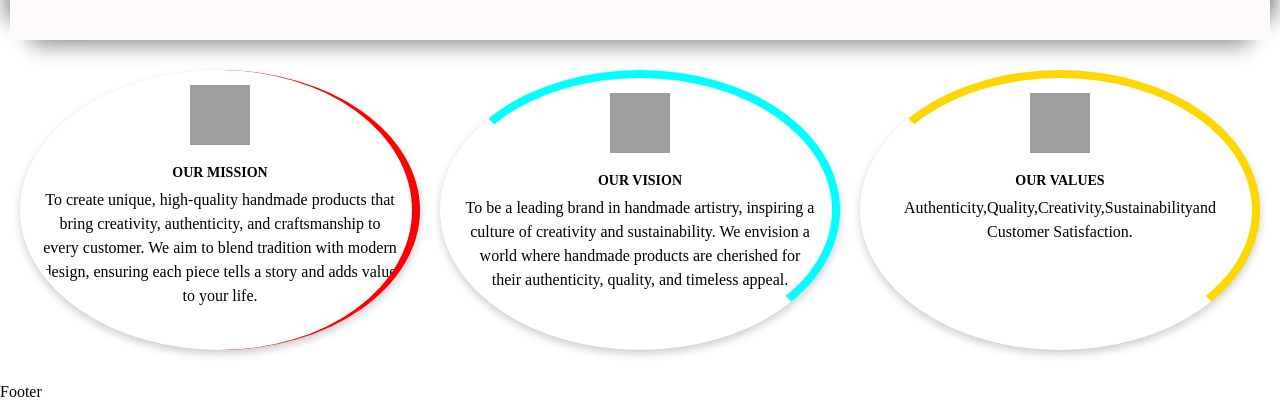
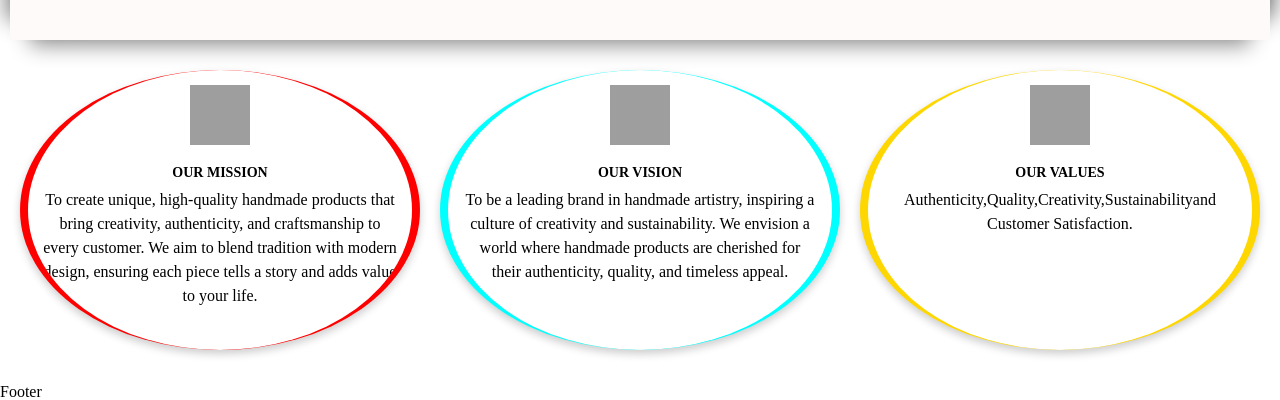
Before and after one commit to Viniek/handmade, a React (Vite) app in the folder client/: page / in a window 1280 px wide. Shown: the part 772-1172 px from the top of the page. Built offline with nearby package versions, Linux system fonts and the light colour scheme; grey boxes are pictures that could not be loaded; what react-simple-toasts would draw is missing.

Commit message:
Add our mission section

```diff
--- a/client/src/pages/Home/Home.css
+++ b/client/src/pages/Home/Home.css
@@ -67,8 +67,8 @@ padding:2rem;
 
 }
 .offerList :hover{
-  background-color: rgb(221, 214, 214);
-padding-left:.2rem
+  background-color: #ebf6f7;
+padding:1px;
 
 }
 .offerList ul{
@@ -79,26 +79,6 @@ padding-left:.2rem
 }
 
 /* Mission */
-/* .Mission{
-  display:flex;
-  flex-direction: row;
-  gap:1rem;
-}
-.ourMission{
-  padding:1.5rem;
-  border-radius: 50%; */
-  /* border:2rem grey;
-  border-top: red;
-  border-bottom:red; */
-  /* background: #fff;
-  width:50rem;
-  position: relative;
-  transition: transform 0.3s ease-in-out;
-  overflow: hidden;
-  box-shadow: 0px 4px 8px rgba(0, 0, 0, 0.1);
-} */
-
-/* Mission Section Styling */
 .Mission {
   display: flex;
   justify-content: center;
@@ -113,7 +93,6 @@ padding-left:.2rem
   height: 280px;
   padding: 1.5rem;
   border-radius: 50%;
-
   background: white;
   position: relative;
   overflow: hidden;
@@ -128,21 +107,17 @@ padding-left:.2rem
 
 /* Colored Circular Borders */
 .ourMission:nth-child(1) {
-  /* border: 8px solid red; */
   border-right: 8px solid red;
   border-left:8px solid red;
-  border-bottom-color: transparent;
-  border-left-color: transparent;
+
 }
 .ourMission:nth-child(2) {
-  border: 8px solid cyan;
-  border-bottom-color: transparent;
-  border-left-color: transparent;
+  border-right: 8px solid cyan;
+  border-left: 8px solid cyan;
 }
 .ourMission:nth-child(3) {
-  border: 8px solid gold;
-  border-bottom-color: transparent;
-  border-left-color: transparent;
+  border-right: 8px solid gold;
+  border-left: 8px solid gold;
 }
 
 /* Mission Icons */
```
